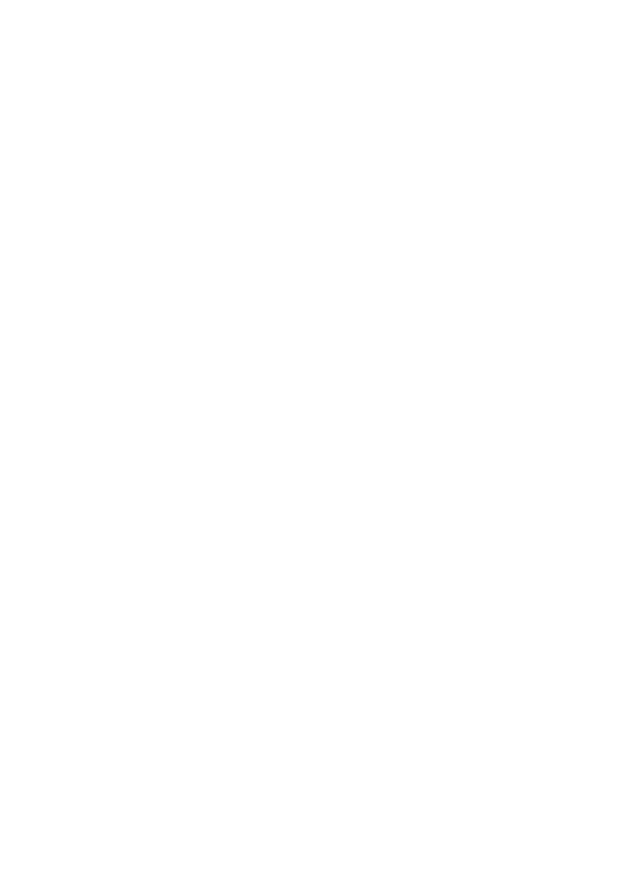
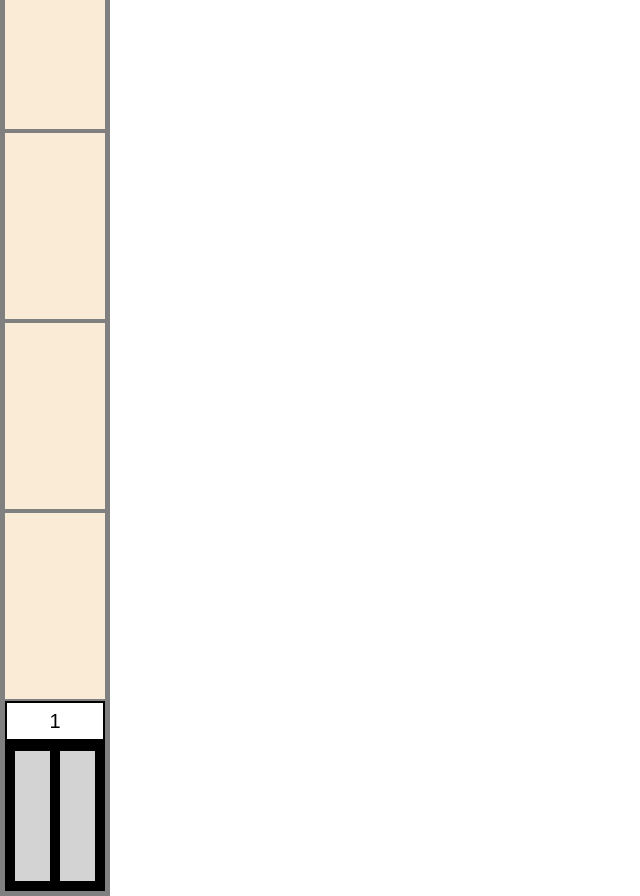
Before and after one commit to IlyaBurch/testtask-vue3-elevator, a Vue app: page / in a window 1280 px wide. Shown: the part 100-996 px from the top of the page, without its empty margins (0-640 px from the left). Before the commit the page ends 800 px from the top, so only its background shows below. Built offline with nearby package versions, Linux system fonts and the light colour scheme; a web font is replaced by a local one.

Commit message:
feature (ElevatorShaft and ElevatorUnit) add layout

```diff
--- a/package.json
+++ b/package.json
@@ -12,6 +12,7 @@
   },
   "dependencies": {
     "pinia": "^2.1.7",
+    "primevue": "^3.51.0",
     "vue": "^3.4.21",
     "vue-router": "^4.3.0"
   },
--- /dev/null
+++ b/src/components/ElevatorMain.vue
@@ -0,0 +1,11 @@
+<template>
+  <div>
+    <ElevatorShaft />
+  </div>
+</template>
+
+<script setup>
+import ElevatorShaft from './ElevatorShaft.vue'
+</script>
+
+<style scoped></style>
--- /dev/null
+++ b/src/components/ElevatorShaft.vue
@@ -0,0 +1,39 @@
+<template>
+  <div class="shaft">
+    <Button label="Открыть" @click="openDoors" />
+    <div v-for="item in floorsCount" :key="item.id">
+      <ElevatorUnit :isOpened="isOpen" :floor="item.count" :isActive="item.active" />
+    </div>
+  </div>
+</template>
+
+<script setup>
+import { ref, computed } from 'vue'
+import ElevatorUnit from './ElevatorUnit.vue'
+
+import Button from 'primevue/button'
+
+let isOpen = ref(false)
+
+const floorsCount = [
+  { id: 0, count: 5, active: false },
+  { id: 1, count: 4, active: false },
+  { id: 2, count: 3, active: false },
+  { id: 3, count: 2, active: false },
+  { id: 4, count: 1, active: true }
+]
+
+// const openDoors = computed(() => {
+//   return !isOpen.value
+// })
+const openDoors = function () {
+  isOpen.value = !isOpen.value
+}
+</script>
+
+<style scoped>
+.shaft {
+  width: 110px;
+  border: 5px solid grey;
+}
+</style>
--- /dev/null
+++ b/src/components/ElevatorUnit.vue
@@ -0,0 +1,124 @@
+<template>
+  <div v-if="props.isActive === true">
+    <div class="elevator--floor">
+      <div class="floor--number">{{ floor }}</div>
+    </div>
+    <div class="elevator--unit">
+      <div
+        class="unit--door unit--door__left--closed"
+        :class="{ 'unit--door__left--open': props.isOpened }"
+      />
+      <div
+        class="unit--door unit--door__right--closed"
+        :class="{ 'unit--door__right--open': props.isOpened }"
+      />
+    </div>
+  </div>
+  <div class="unit--empty" v-else />
+</template>
+
+<script setup>
+import { ref } from 'vue'
+
+const props = defineProps({
+  floor: {
+    type: Number,
+    default: 1
+  },
+  isOpened: {
+    type: Boolean,
+    default: false
+  },
+  isActive: {
+    type: Boolean,
+    required: true
+  }
+})
+</script>
+
+<style scoped>
+.unit--empty {
+  width: 100px;
+  height: 190px;
+  background-color: antiquewhite;
+  border-top: 2px solid grey;
+  border-bottom: 2px solid grey;
+}
+.elevator--floor {
+  width: 100px;
+  height: 40px;
+  border: 2px solid black;
+  display: grid;
+  place-items: center;
+}
+.floor--number {
+  font-size: 20px;
+}
+.elevator--unit {
+  width: 100px;
+  height: 150px;
+  border: 5px solid black;
+  background: grey;
+  display: flex;
+  overflow: hidden;
+}
+
+.unit--door {
+  width: 50px;
+  height: 140px;
+  border: 5px solid black;
+  background: lightgrey;
+}
+
+.unit--door__left--closed {
+  animation: left-door--closed 1s ease forwards;
+}
+
+@keyframes left-door--closed {
+  0% {
+    transform: translateX(-50px);
+  }
+  100% {
+    transform: translateX(0);
+  }
+}
+
+.unit--door__right--closed {
+  animation: right-door--closed 1s ease forwards;
+}
+
+@keyframes right-door--closed {
+  0% {
+    transform: translateX(50px);
+  }
+  100% {
+    transform: translateX(0);
+  }
+}
+
+.unit--door__left--open {
+  animation: left-door--open 1s ease forwards;
+}
+
+@keyframes left-door--open {
+  0% {
+    transform: translateX(0);
+  }
+  100% {
+    transform: translateX(-50px);
+  }
+}
+
+.unit--door__right--open {
+  animation: right-door--open 1s ease forwards;
+}
+
+@keyframes right-door--open {
+  0% {
+    transform: translateX(0);
+  }
+  100% {
+    transform: translateX(50px);
+  }
+}
+</style>
--- a/src/main.js
+++ b/src/main.js
@@ -1,7 +1,9 @@
 import './assets/main.css'
+import 'primevue/resources/themes/aura-light-noir/theme.css'
 
 import { createApp } from 'vue'
 import { createPinia } from 'pinia'
+import PrimeVue from 'primevue/config'
 
 import App from './App.vue'
 import router from './router'
@@ -10,5 +12,6 @@
 
 app.use(createPinia())
 app.use(router)
+app.use(PrimeVue)
 
 app.mount('#app')
--- a/src/views/HomeView.vue
+++ b/src/views/HomeView.vue
@@ -1,5 +1,9 @@
-<script setup></script>
+<script setup>
+import ElevatorMain from '@/components/ElevatorMain.vue'
+</script>
 
 <template>
-  <main>Hello world!</main>
+  <main>
+    <ElevatorMain />
+  </main>
 </template>
```
Also changed, not shown: 1 other file (tests, documents, lock files or other folders).
